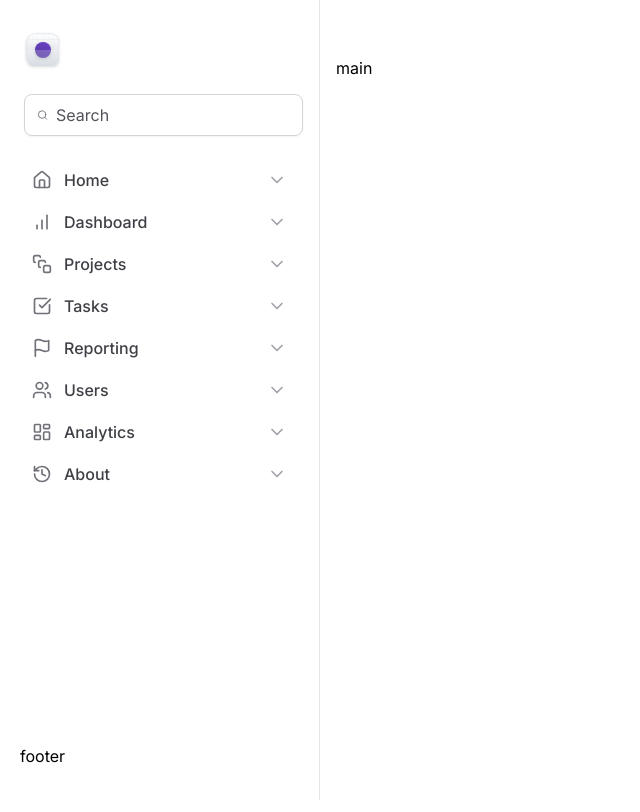
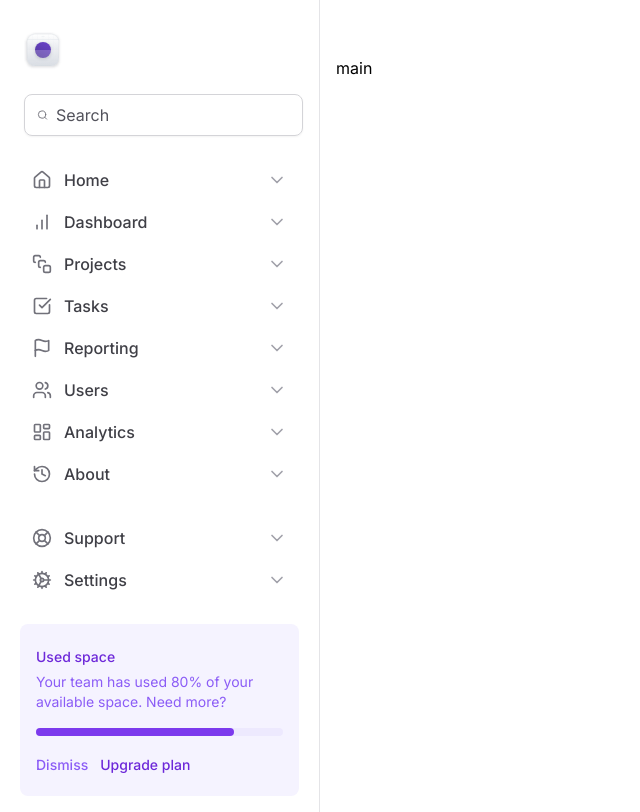
Before and after one commit to Henrry-Maximo/tailwind-next-rocketseat, a Next.js app: page / in a window 1280 px wide. Shown: the top 812 px of the page, without its empty margins (0-640 px from the left). Built offline with nearby package versions, Linux system fonts and the light colour scheme.

Commit message:
✨ feat: add div Used Space in Sidebar

```diff
--- a/src/components/Sidebar/index.tsx
+++ b/src/components/Sidebar/index.tsx
@@ -8,6 +8,8 @@ import {
   LayoutDashboard,
   SquareStack,
   Users,
+  LifeBuoy,
+  Cog,
 } from 'lucide-react'
 import { Logo } from './Logo'
 import { NavItem } from './MainNavigation/Navitem'
@@ -36,7 +38,42 @@ export function Sidebar() {
         <NavItem title="About" icon={History} />
       </nav>
 
-      <div className="mt-auto flex flex-col gap-6">footer</div>
+      <div className="mt-auto flex flex-col gap-6">
+        <nav className="space-y-0.5">
+          <NavItem title="Support" icon={LifeBuoy} />
+          <NavItem title="Settings" icon={Cog} />
+        </nav>
+
+        <div className="flex flex-col gap-4 rounded-lg bg-violet-50 px-4 py-5">
+          <div className="space-y-1">
+            <span className="text-sm/5 font-medium text-violet-700">
+              Used space
+            </span>
+            <p className="text-sm/5 text-violet-500">
+              Your team has used 80% of your available space. Need more?
+            </p>
+          </div>
+
+          <div className="h-2 rounded-full bg-violet-100">
+            <div className="h-2 w-4/5 rounded-full bg-violet-600"></div>
+          </div>
+
+          <div className="space-x-3">
+            <button
+              type="button"
+              className="text-sm font-medium text-violet-500 hover:text-violet-700"
+            >
+              Dismiss
+            </button>
+            <button
+              type="button"
+              className="text-sm font-medium text-violet-700 hover:text-violet-900"
+            >
+              Upgrade plan
+            </button>
+          </div>
+        </div>
+      </div>
     </aside>
   )
 }
```
